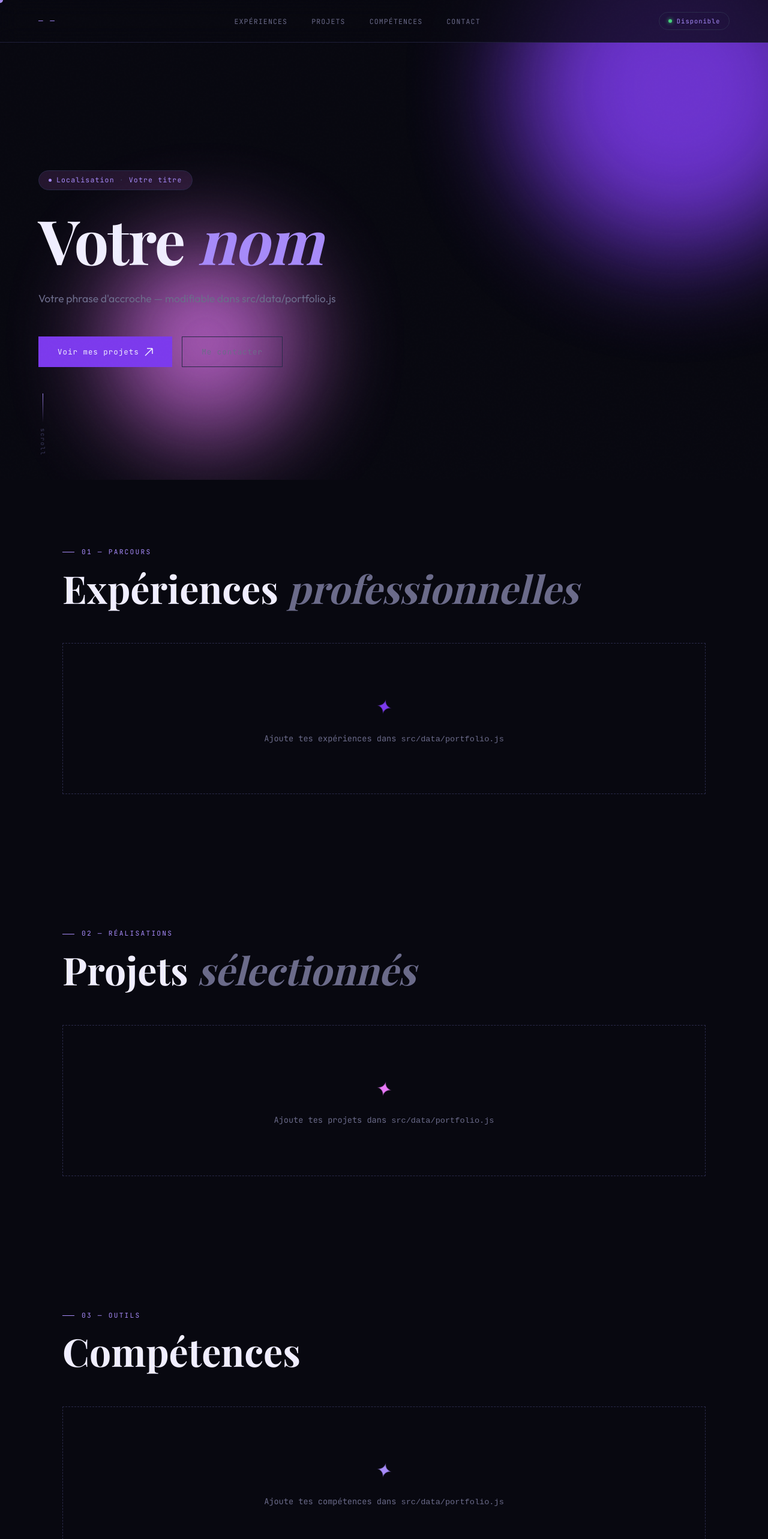
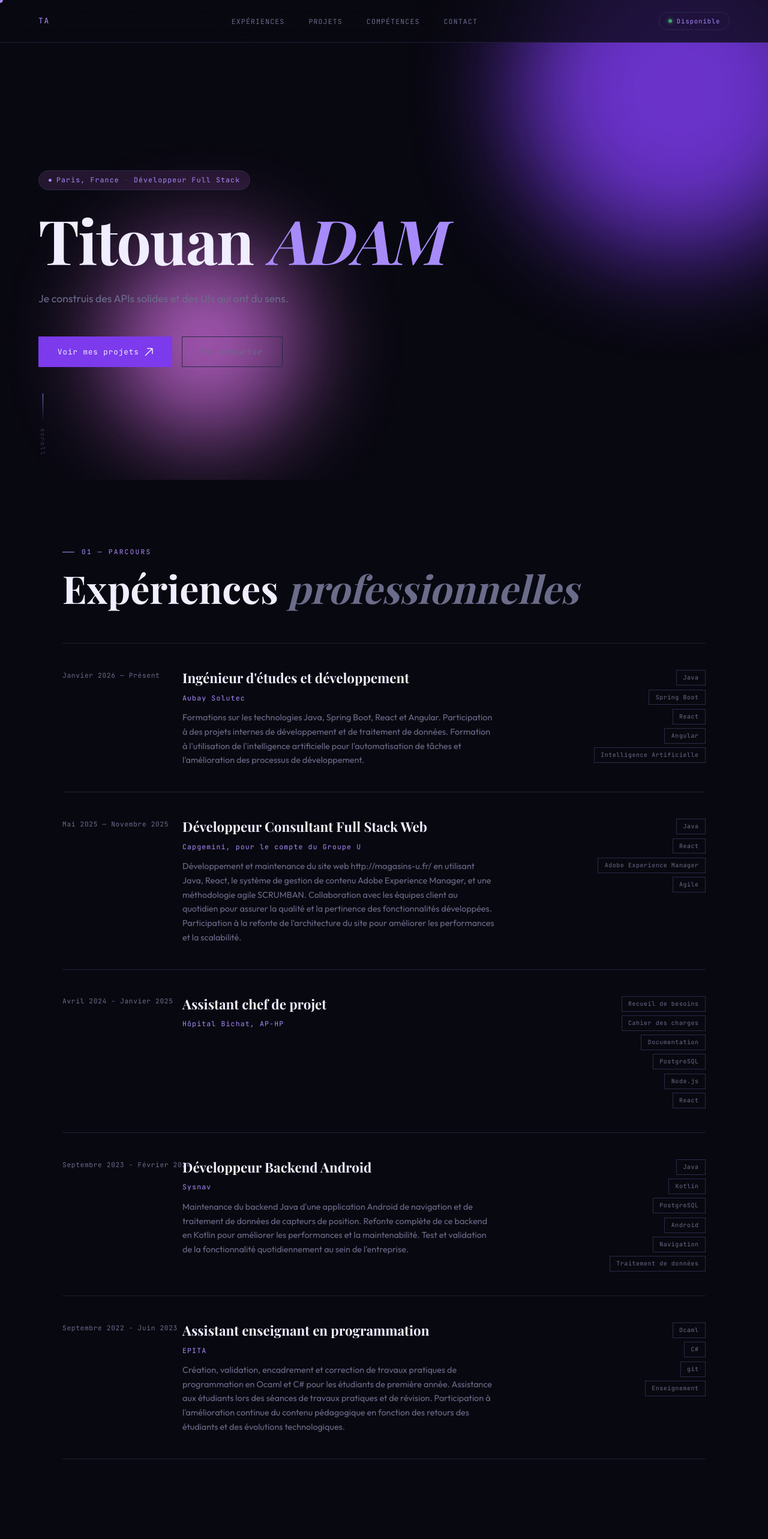
Before and after one commit to MrTitwan/Portfolio, a React (Vite) app: page / in a window 1280 px wide. Shown: the top 2566 px of the page at 60% size. Built offline with nearby package versions, Linux system fonts and the light colour scheme; a web font is replaced by a local one.

Commit message:
Add experiences

```diff
--- a/src/data/portfolio.js
+++ b/src/data/portfolio.js
@@ -4,14 +4,14 @@
 // ──────────────────────────────────────────────────────────────────────────────
 
 export const identity = {
-  name:       "",          // ex: "Titwan Devrient"
-  role:       "",          // ex: "Développeur Full Stack"
-  tagline:    "",          // phrase d'accroche courte, ex: "Je construis des APIs solides et des UIs qui ont du sens."
-  location:   "",          // ex: "Lyon, France"
+  name:       "Titouan ADAM",          // ex: "Titwan Devrient"
+  role:       "Développeur Full Stack",          // ex: "Développeur Full Stack"
+  tagline:    "Je construis des APIs solides et des UIs qui ont du sens.",          // phrase d'accroche courte, ex: "Je construis des APIs solides et des UIs qui ont du sens."
+  location:   "Paris, France",          // ex: "Lyon, France"
   available:  true,        // true = badge "Disponible" affiché
-  email:      "",          // ex: "titwan@example.com"
-  linkedin:   "",          // URL complète LinkedIn
-  github:     "",          // URL complète GitHub
+  email:      "titouan1adam@gmail.com",          // ex: "titwan@example.com"
+  linkedin:   "https://www.linkedin.com/in/titouan-adam/",          // URL complète LinkedIn
+  github:     "https://github.com/mrtitwan",          // URL complète GitHub
   cv:         "",          // URL ou chemin vers ton CV PDF (optionnel)
 };
 
@@ -23,6 +23,41 @@ export const experiences = [
   //   desc:     "Description de ta mission en 1-3 phrases.",
   //   tags:     ["Java", "Spring Boot", "PostgreSQL"],
   // },
+  {
+    period:   "Janvier 2026 — Présent",
+    title:    "Ingénieur d'études et développement",
+    company:  "Aubay Solutec",
+    desc:     "Formations sur les technologies Java, Spring Boot, React et Angular. Participation à des projets internes de développement et de traitement de données. Formation à l'utilisation de l'intelligence artificielle pour l'automatisation de tâches et l'amélioration des processus de développement.",
+    tags:     ["Java", "Spring Boot", "React", "Angular", "Intelligence Artificielle"],
+  },
+  {
+    period:   "Mai 2025 — Novembre 2025",
+    title:    "Développeur Consultant Full Stack Web",
+    company:  "Capgemini, pour le compte du Groupe U",
+    desc:     "Développement et maintenance du site web http://magasins-u.fr/ en utilisant Java, React, le système de gestion de contenu Adobe Experience Manager, et une méthodologie agile SCRUMBAN. Collaboration avec les équipes client au quotidien pour assurer la qualité et la pertinence des fonctionnalités développées. Participation à la refonte de l'architecture du site pour améliorer les performances et la scalabilité.",
+    tags:     ["Java", "React", "Adobe Experience Manager", "Agile"],
+  },
+  {
+    period:   "Avril 2024 - Janvier 2025",
+    title:    "Assistant chef de projet",
+    company:  "Hôpital Bichat, AP-HP",
+    desc:     "",
+    tags:     ["Recueil de besoins", "Cahier des charges", "Documentation", "PostgreSQL", "Node.js", "React"],
+  },
+  {
+    period:   "Septembre 2023 - Février 2024",
+    title:    "Développeur Backend Android",
+    company:  "Sysnav",
+    desc:     "Maintenance du backend Java d'une application Android de navigation et de traitement de données de capteurs de position. Refonte complète de ce backend en Kotlin pour améliorer les performances et la maintenabilité. Test et validation de la fonctionnalité quotidiennement au sein de l'entreprise.",
+    tags:     ["Java", "Kotlin", "PostgreSQL", "Android", "Navigation", "Traitement de données"],
+  },
+  {
+    period:   "Septembre 2022 - Juin 2023",
+    title:    "Assistant enseignant en programmation",
+    company:  "EPITA",
+    desc:     "Création, validation, encadrement et correction de travaux pratiques de programmation en Ocaml et C# pour les étudiants de première année. Assistance aux étudiants lors des séances de travaux pratiques et de révision. Participation à l'amélioration continue du contenu pédagogique en fonction des retours des étudiants et des évolutions technologiques.",
+    tags:     ["Ocaml", "C#", "git","Enseignement"],
+  }
 ];
 
 export const projects = [
```
